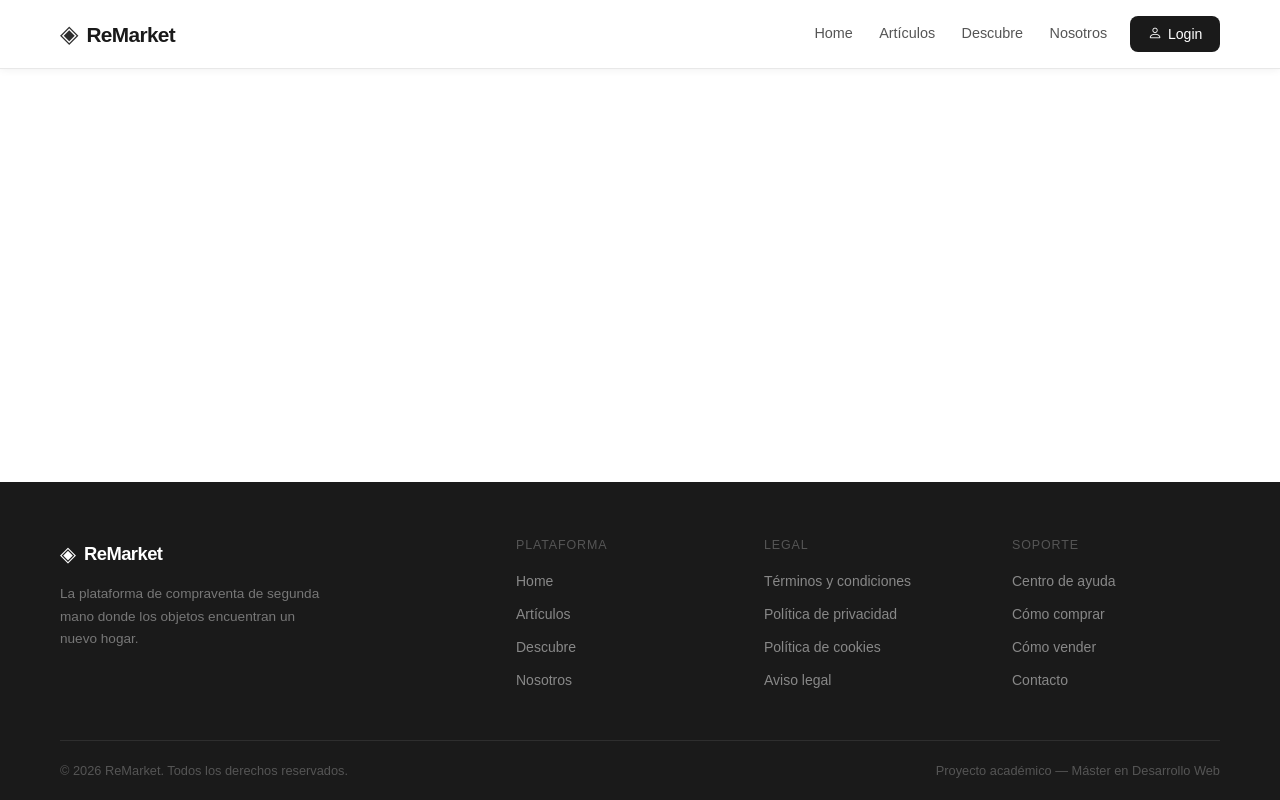
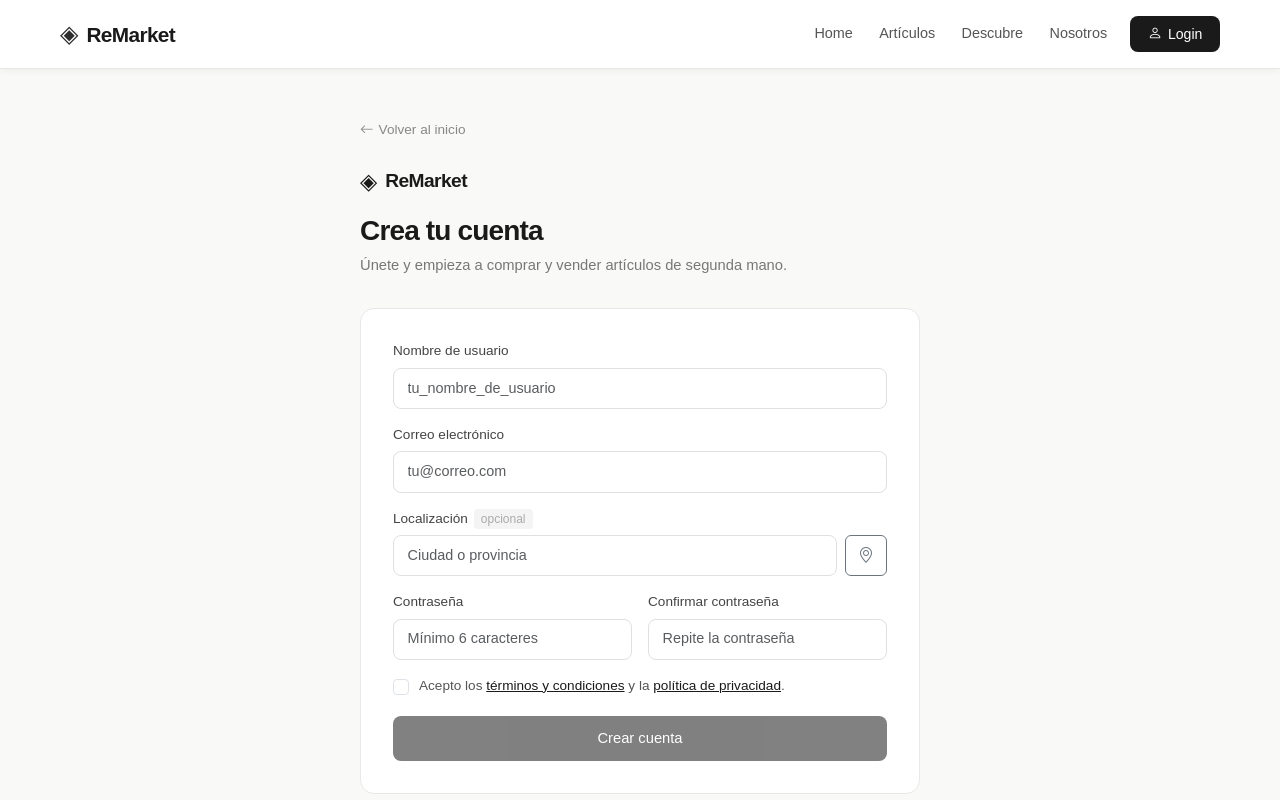
Before and after one commit to andreamania10/reCicle, an Angular app: page /registro in a window 1280 px wide. Before the commit this address led to /. Shown: the top 800 px of the page. Built offline with nearby package versions, Linux system fonts and the light colour scheme.

Commit message:
Incluir Registro + Geolocalizacion
Se crea la ruta para la pagina de registro de nuevo usuario y se incluye la geolocalizacion.

Se utiliza Nominatim que es la API de OpenStreetMap, gratuita y sin necesidad de API key

```diff
--- a/src/app/app.routes.ts
+++ b/src/app/app.routes.ts
@@ -1,6 +1,8 @@
 import { Routes } from '@angular/router';
 import { HomeComponent } from './components/home/home.component';
+import { RegisterComponent } from './components/register/register.component';
 
 export const routes: Routes = [
-    { path: '', component: HomeComponent }
+    { path: '', component: HomeComponent },
+    { path: 'registro', component: RegisterComponent },
 ];
--- a/src/app/app.ts
+++ b/src/app/app.ts
@@ -4,11 +4,12 @@ import { NavbarComponent } from "./components/navbar/navbar.component";
 import { LoginModalComponent } from './components/login-modal/login-modal.component';
 import { FooterComponent } from './components/footer/footer.component';
 import { HomeComponent } from "./components/home/home.component";
+import { RegisterComponent } from './components/register/register.component';
 
 @Component({
   selector: 'app-root',
   standalone: true,
-  imports: [RouterOutlet, NavbarComponent, LoginModalComponent, FooterComponent, HomeComponent],
+  imports: [RouterOutlet, NavbarComponent, LoginModalComponent, FooterComponent, HomeComponent, RegisterComponent],
   templateUrl: './app.html',
   styleUrl: './app.css'
 })
--- a/src/app/components/register/register.component.html
+++ b/src/app/components/register/register.component.html
@@ -65,6 +65,7 @@
                 Localización <span class="optional-tag">opcional</span>
                 </label>
 
+                <div class="d-flex gap-2">
                     <input
                         type="text"
                         id="location"
@@ -72,6 +73,10 @@
                         class="form-control"
                         [(ngModel)]="registerData.location"
                         placeholder="Ciudad o provincia">
+                    <button type="button" class="btn btn-outline-secondary" (click)="detectLocation()" [disabled]="isDetectingLocation">
+                        <i class="bi bi-geo-alt"></i>
+                    </button>
+                </div>
             </div>
 
 
--- a/src/app/components/register/register.component.ts
+++ b/src/app/components/register/register.component.ts
@@ -52,4 +52,51 @@ export class RegisterComponent {
   goToLogin(): void {
     this.router.navigate(['/']);
   }
+
+  // Localizacion
+
+  isDetectingLocation = false;
+
+  detectLocation(): void {
+    if (!navigator.geolocation) {
+      this.errorMessage = 'Tu navegador no soporta geolocalización.';
+      return;
+    }
+
+    this.isDetectingLocation = true;
+
+    navigator.geolocation.getCurrentPosition( async (position) => {
+      const lat = position.coords.latitude;
+      const lng = position.coords.longitude;
+
+      try {
+        const response = await fetch(
+          `https://nominatim.openstreetmap.org/reverse?lat=${lat}&lon=${lng}&format=json`
+        );
+        const data = await response.json();
+
+        // Coge ciudad o provincia de la respuesta
+        const city = data.address.city || data.address.town || data.address.village || data.address.county || '';
+        const state = data.address.state || '';
+        this.registerData.location = city ? `${city}, ${state}` : state;
+
+      } catch {
+        this.errorMessage = 'No se pudo obtener la ubicación.';
+      } finally {
+        this.isDetectingLocation = false;
+      }
+    },
+    () => {
+      this.errorMessage = 'Permiso de ubicación denegado.';
+      this.isDetectingLocation = false;
+    }
+  );
 }
+
+
+
+
+
+
+
+}
```
Also changed, not shown: src/app/components/home/home.component.html (line endings or trailing spaces). Lines whose indentation alone changed are shown as unchanged.
